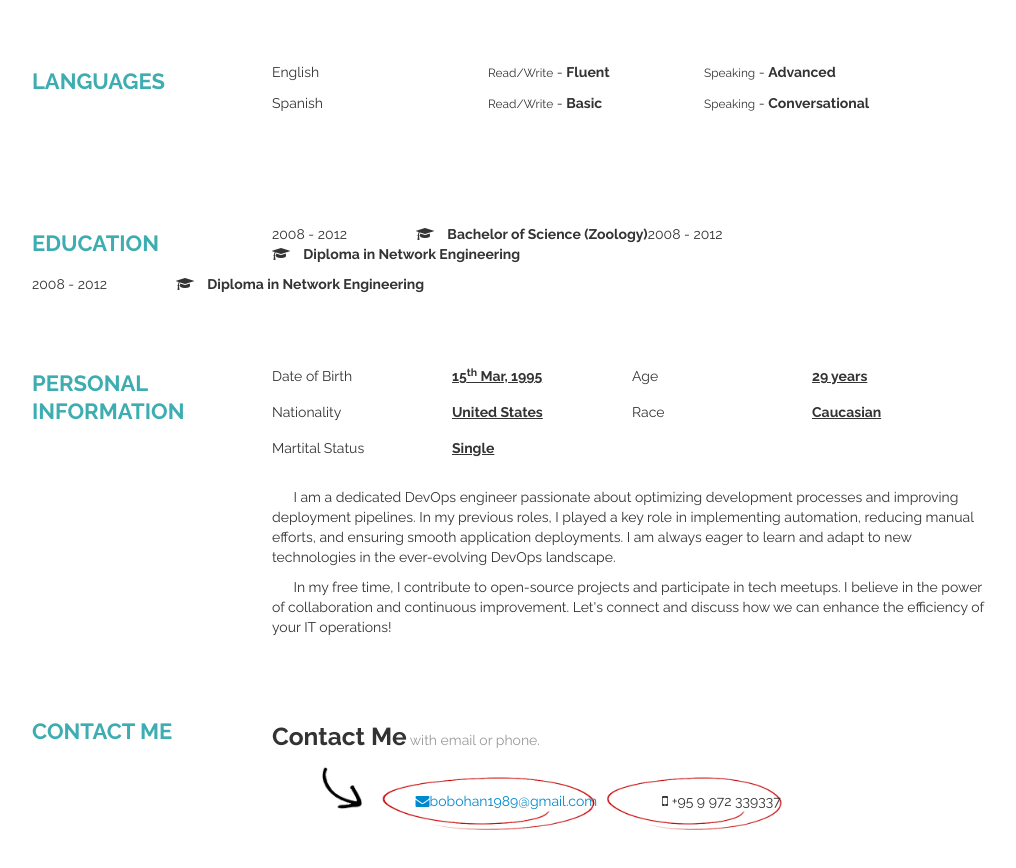
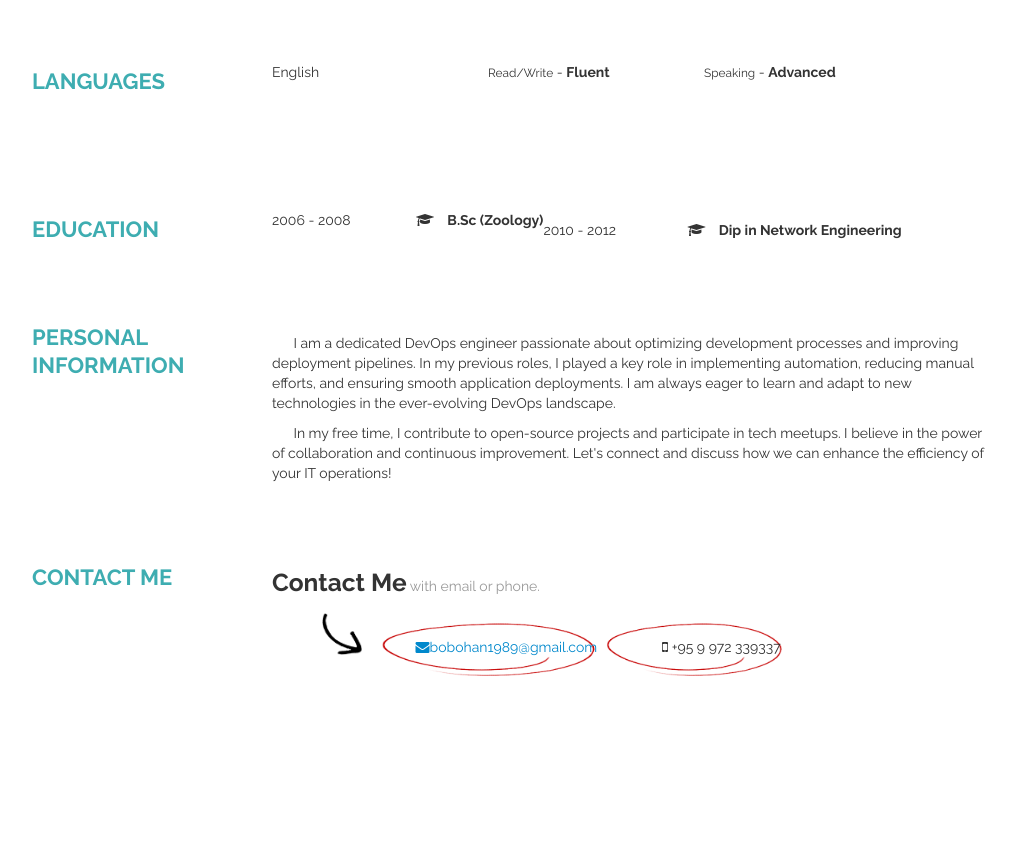
Before and after one commit to bobohan777/bobohan.github.io, a plain HTML site: page index.html in a window 1280 px wide. Shown: the part 1328-2196 px from the top of the page, without its empty margins (118-1134 px from the left). After the commit the page ends 2101 px from the top, so only its background shows below. Drawn offline with Linux system fonts and the light colour scheme; files whose address does not match are found by name.

Commit message:
commit-v1.0.4

```diff
--- a/index.html
+++ b/index.html
@@ -188,12 +188,7 @@
                                 <div class="pull-left language"><small>Speaking</small> - <strong>Advanced</strong></div>
                                 <div class="clearfix"></div>
                             </li>
-                            <li>
-                                <div class="pull-left language">Spanish</div>
-                                <div class="pull-left language"><small>Read/Write</small> - <strong>Basic</strong></div>
-                                <div class="pull-left language"><small>Speaking</small> - <strong>Conversational</strong></div>
-                                <div class="clearfix"></div>
-                            </li>
+
                         </ul>
                     </div>
                     <div class="clearfix"></div>
@@ -210,26 +205,17 @@
                     <div class="rightcontent-wrapper">
                         <ul class="two-columns-list education">
                             <li>
-                                <div class="years">2008 - 2012</div>
-                                <div class="company-name"><strong><i class="fa fa-graduation-cap"></i> Bachelor of
-                                        Science (Zoology)</strong></div>
-                                        <div class="years">2008 - 2012</div>
-                                        <div class="company-name"><strong><i class="fa fa-graduation-cap"></i> Diploma
-                                            in Network Engineering</strong></div>
+                            <div class="years">2006 - 2008</div>
+                            <div class="company-name"><strong><i class="fa fa-graduation-cap"></i> B.Sc (Zoology)</strong></div>
+                            </li>
+
+
+                            <li>
+
+                            <div class="years">2010 - 2012</div>
+                            <div class="company-name"><strong><i class="fa fa-graduation-cap"></i> Dip in Network Engineering</strong></div>
+                            </li>
                                 <div class="clearfix"></div>
-                            </li>
-                        </ul>
-                    </div>
-                    <div class="clearfix"></div>
-
-                    <div class="rightcontent-wrapper">
-                        <ul class="two-columns-list education">
-                            <li>
-                                <div class="years">2008 - 2012</div>
-                                <div class="company-name"><strong><i class="fa fa-graduation-cap"></i> Diploma
-                                    in Network Engineering</strong></div>
-                            <div class="clearfix"></div>
-                            </li>
                         </ul>
                     </div>
                     <div class="clearfix"></div>
@@ -245,27 +231,6 @@
 
                     <div class="rightcontent-wrapper">
 
-                        <ul class="two-columns-list personal-info-list">
-                            <li>
-                                <div>Date of Birth</div>
-                                <div><strong><u>15<sup>th</sup> Mar, 1995</u></strong></div>
-                                <div>Age</div>
-                                <div><strong><u>29 years</u></strong></div>
-                                <div class="clearfix"></div>
-                            </li>
-                            <li>
-                                <div>Nationality</div>
-                                <div><strong><u>United States</u></strong></div>
-                                <div>Race</div>
-                                <div><strong><u>Caucasian</u></strong></div>
-                                <div class="clearfix"></div>
-                            </li>
-                            <li>
-                                <div>Martital Status</div>
-                                <div><strong><u>Single</u></strong></div>
-                                <div class="clearfix"></div>
-                            </li>
-                        </ul>
                         <br>
                         <p>
                             &nbsp; &nbsp; &nbsp; I am a dedicated DevOps engineer passionate about optimizing
```
